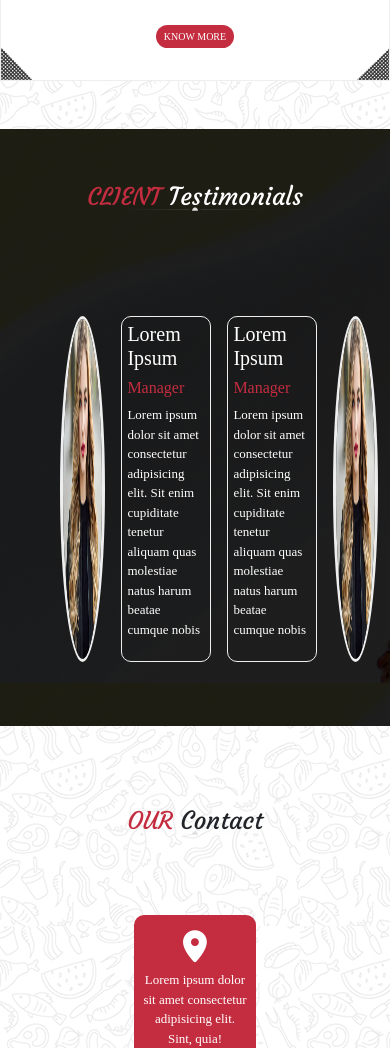
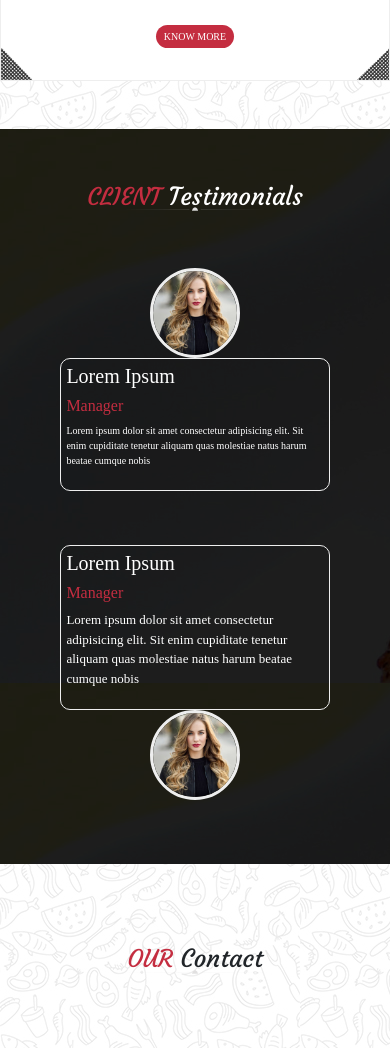
Before and after one commit to assbaimane/Site-Du-Chef, a website: page index.html in a window 390 px wide. Shown: the part 4380-5428 px from the top of the page. Drawn offline with nearby package versions, Linux system fonts and the light colour scheme.

Commit message:
Section 'Client Testimonials' adjusted to become fully responsive -I.A.

```diff
--- a/index.html
+++ b/index.html
@@ -835,28 +835,28 @@
 
     <section id="Testimonials">
         <div class="container pb-3">
-            <div class="row text-center pt-5 pb-5">
+            <div class="row text-center pt-5 pb-lg-5">
                 <h2><span>Client</span> Testimonials</h2>
             </div>
-            <div class="row justify-content-around gap-3 p-5 flex-nowrap">
-                <div class="col-2">
+            <div class="row justify-content-around gap-lg-3 p-5 flex-lg-nowrap">
+                <div class="col-4 col-md-4 col-lg-2">
                     <img src="./public/img/testimonial1.jpg" alt="">
                 </div>
-                <div class="col-4">
+                <div class="col-12 col-md-8 col-lg-4">
                     <div class="row border-1">
                         <h5>Lorem Ipsum</h5>
                         <h6>Manager</h6>
                         <p>Lorem ipsum dolor sit amet consectetur adipisicing elit. Sit enim cupiditate tenetur aliquam quas molestiae natus harum beatae cumque nobis</p>
                     </div>
                 </div>
-                <div class="col-4">
+                <div class="col-12 col-md-8 col-lg-4">
                     <div class="row border-1">
                         <h5>Lorem Ipsum</h5>
                         <h6>Manager</h6>
                         <p>Lorem ipsum dolor sit amet consectetur adipisicing elit. Sit enim cupiditate tenetur aliquam quas molestiae natus harum beatae cumque nobis</p>
                     </div>
                 </div>
-                <div class="col-2">
+                <div class="col-4 col-md-4 col-lg-2">
                     <img src="./public/img/testimonial1.jpg" alt="">
                 </div>
             </div>
--- a/src/sass/style.sass
+++ b/src/sass/style.sass
@@ -155,15 +155,16 @@ header
     background: linear-gradient(rgba(black,0.5), rgba(black, 0.5)), url("../img/testimonials_background.jpg")
     filter: blur(100%)
     .container
-        .col-2 img
+        .col-lg-2 img, .col-md-4 img,.col-4 img
             border: 3px solid $verylightgrey
             border-radius: 50%
-        .col-4
-            padding: 2%
-            border: 1px solid $verylightgrey
-            border-radius: 10px
+        .col-lg-4, .col-md-8, .col-12
             h6
                 color: $red
+            .row
+                border: 1px solid $verylightgrey
+                padding: 2%
+                border-radius: 10px
 
 #Contact
     background-image: url("../img/main_bg.jpg")
@@ -207,6 +208,10 @@ footer
             .tab-pane
                 .priceticket
                     width: 30px
+    #Testimonials
+        .col-md-4
+            margin-bottom: 10%
+            padding: 2%
 
 
 @media screen and (min-width:0px) and (max-width:767px)
@@ -233,3 +238,8 @@ footer
                     font-size: small !important
                     width: 90%
                     left: 5%
+    #Testimonials
+        .col-12:nth-of-type(2)
+            margin-bottom: 20%
+            p
+                font-size: x-small
```
Also changed, not shown: public/css/style.css, 1 other file.
